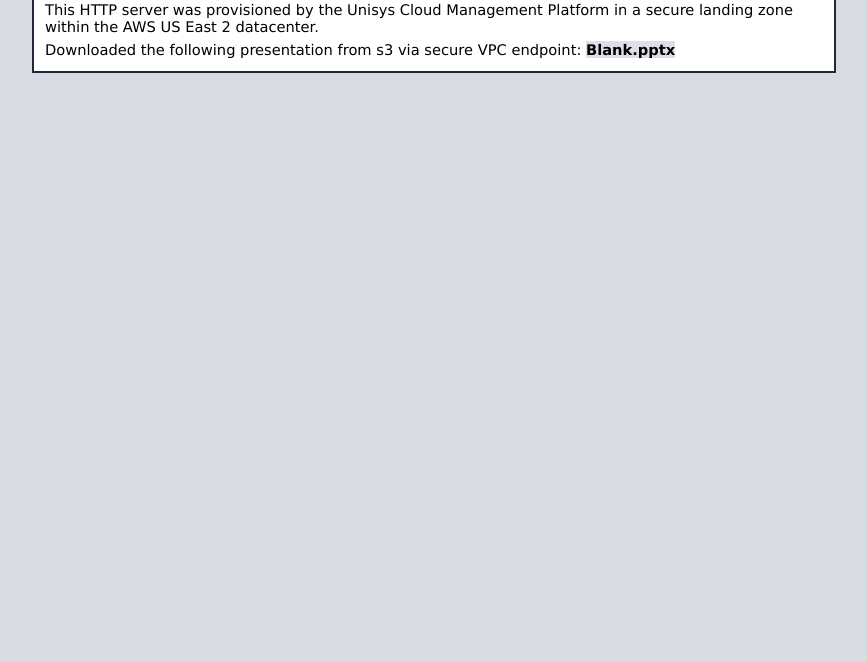
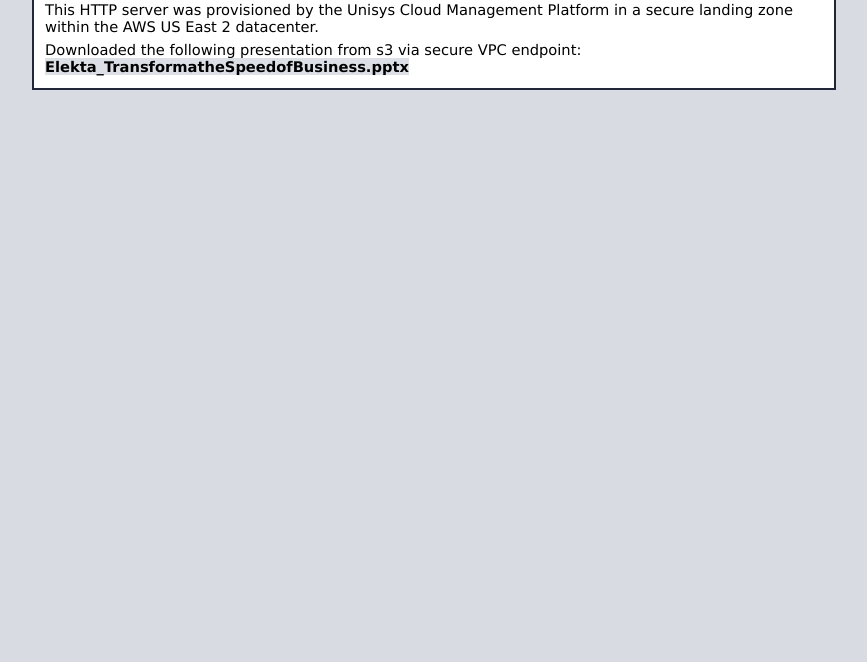
Before and after one commit to Mustavio/S3Retrieval, a plain HTML site: page index.html in a window 1280 px wide. Shown: the part 138-800 px from the top of the page, without its empty margins (206-1073 px from the left). Drawn offline with Linux system fonts and the light colour scheme.

Commit message:
Update index.html

```diff
--- a/index.html
+++ b/index.html
@@ -211,7 +211,7 @@
           </p>
 
 		  <p>
-		  Downloaded the following presentation from s3 via secure VPC endpoint: <a href="Blank.pptx">Blank.pptx</a>
+		  Downloaded the following presentation from s3 via secure VPC endpoint: <a href="Elekta_TransformatheSpeedofBusiness.pptx">Elekta_TransformatheSpeedofBusiness.pptx</a>
 		  </p>
         </div>
 
```
